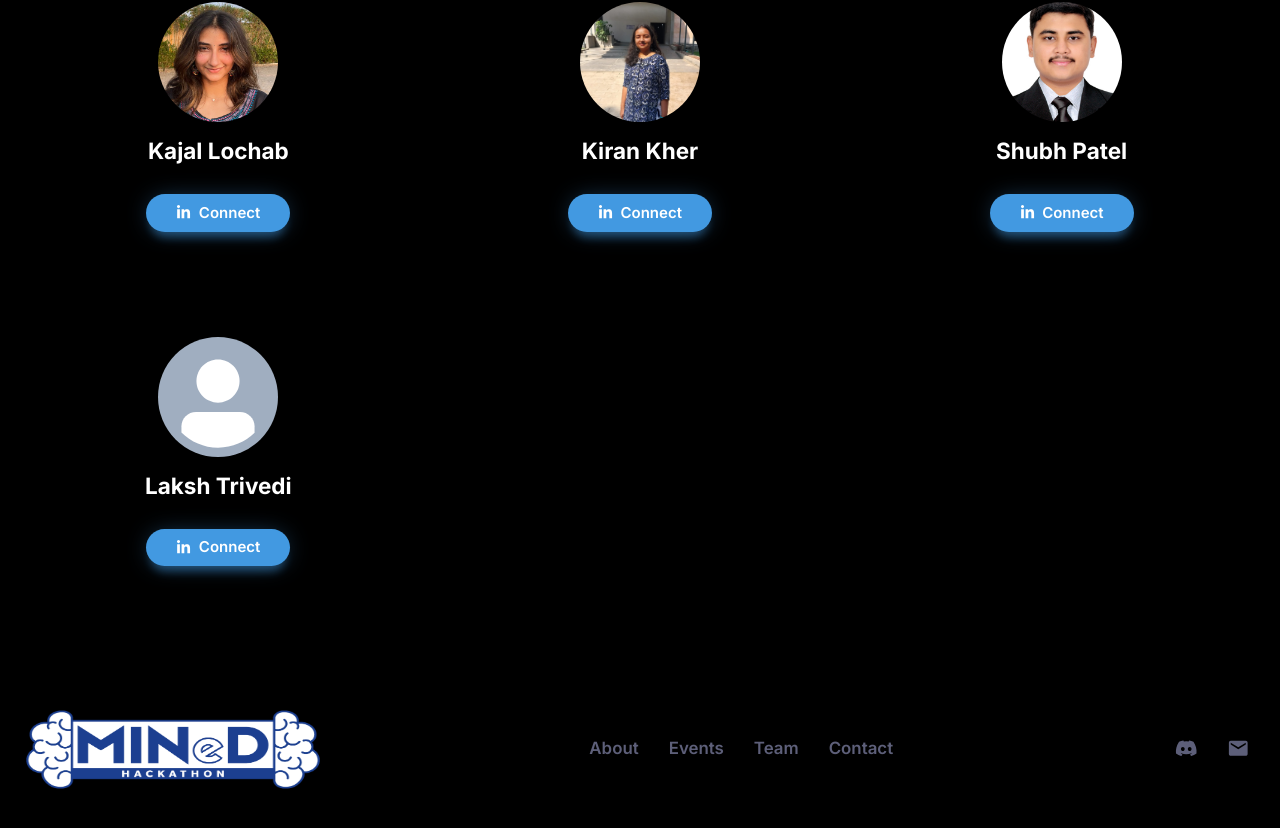
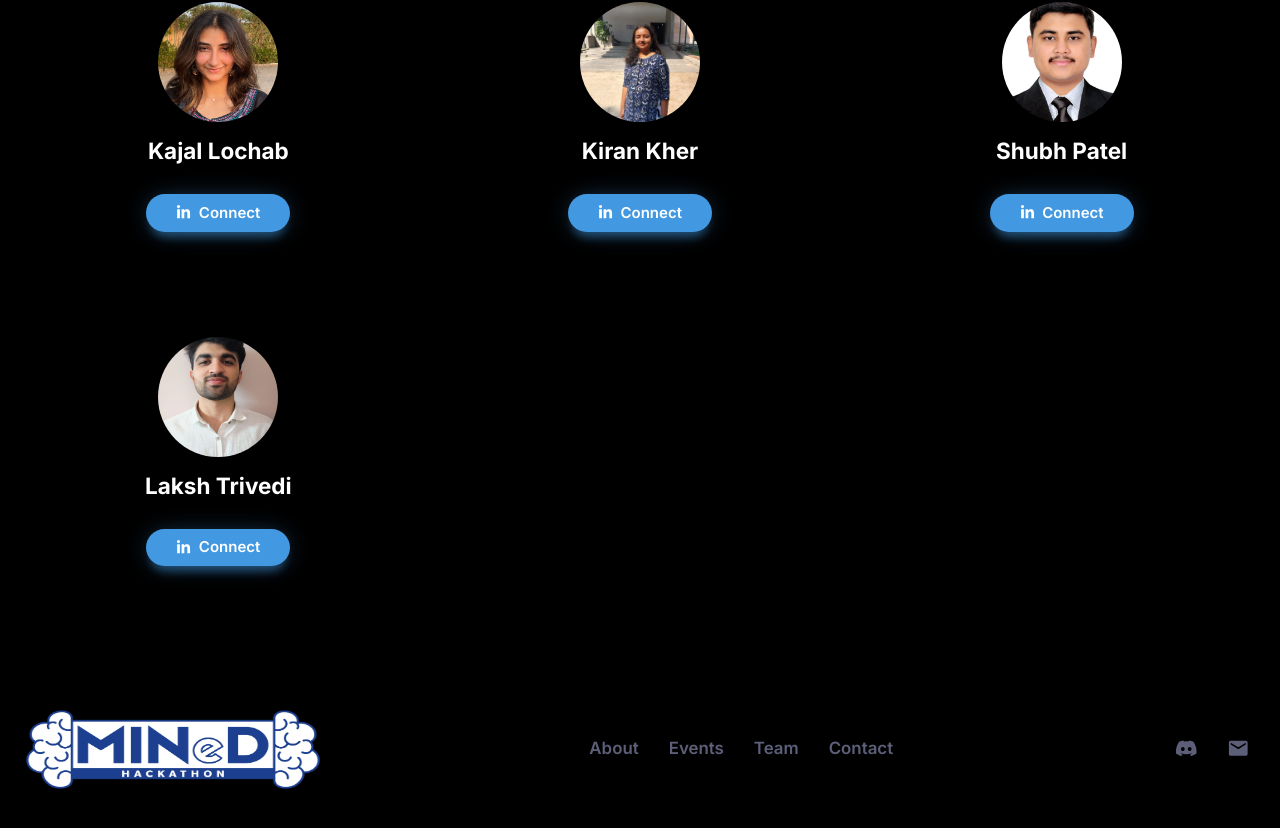
Before and after one commit to JaiminSalvi/MINed-25-deploy, a Next.js app: page /team in a window 1280 px wide. Shown: the part 2034-2862 px from the top of the page. Built offline with nearby package versions, Linux system fonts and the light colour scheme.

Commit message:
Update team.js

```diff
--- a/pages/team.js
+++ b/pages/team.js
@@ -211,7 +211,7 @@ function Developers() {
         },
         {
             name: "Laksh Trivedi",
-            image: "",
+            image: "/IMG-20250128-WA0001.jpg",
             linkedIn: "https://www.linkedin.com/in/laksh-trivedi-bb9459258",
         },
 
```
